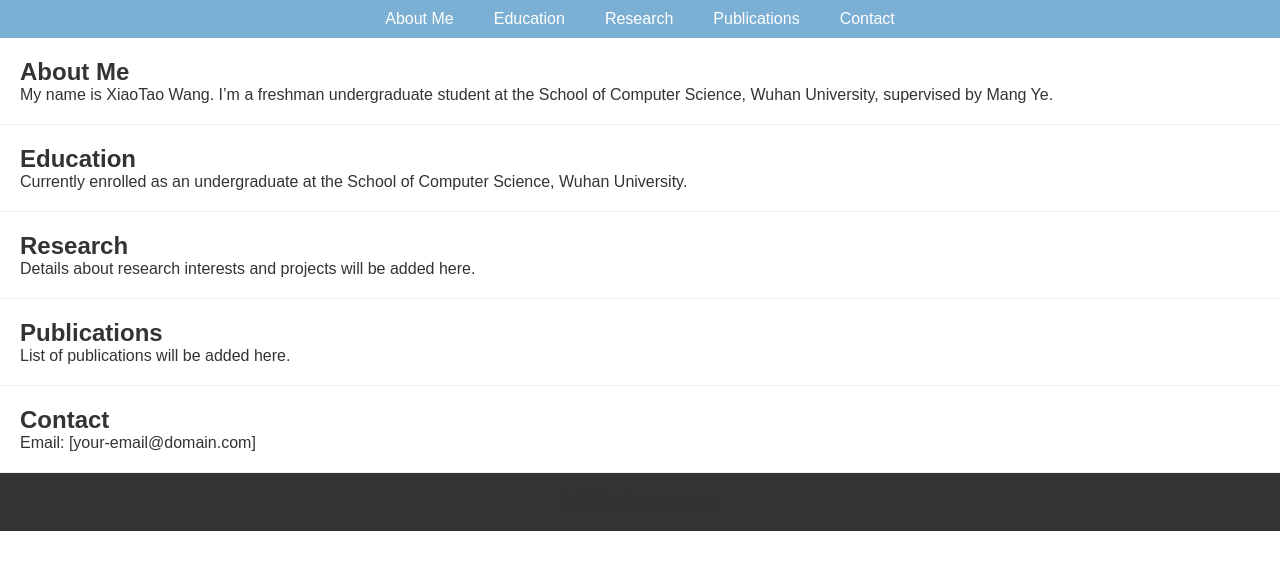
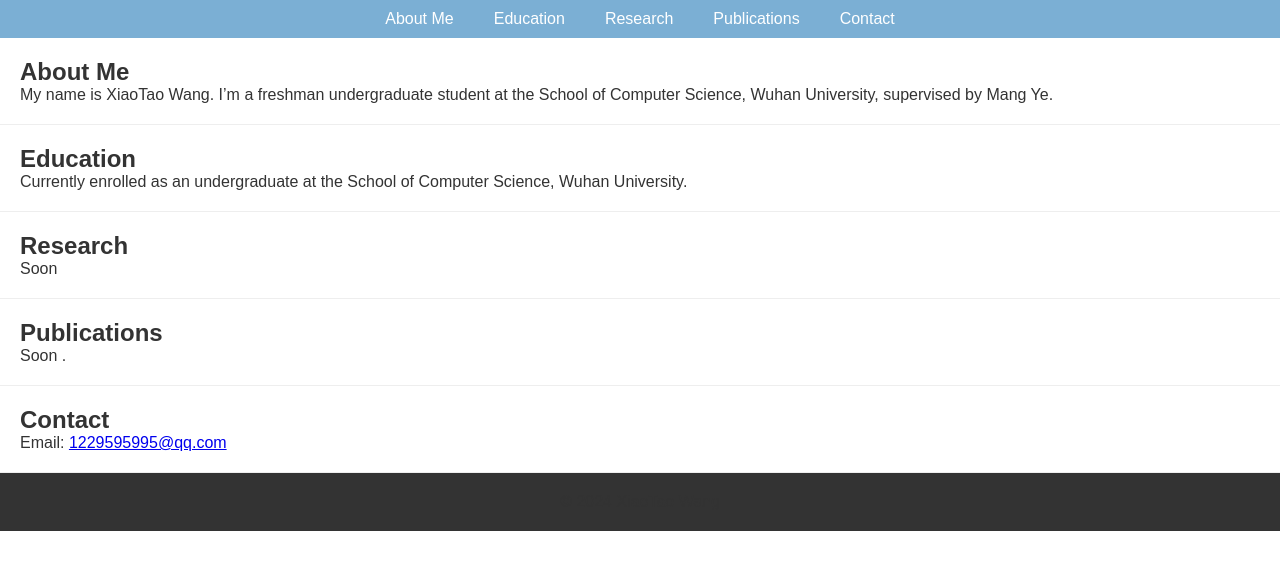
Before and after one commit to 1nram1/1nram1.github.io, a plain HTML site: page index.html in a window 1280 px wide. Drawn offline with Linux system fonts and the light colour scheme.

Commit message:
Update index.html

```diff
--- a/index.html
+++ b/index.html
@@ -31,18 +31,19 @@
 
     <section id="research">
         <h2>Research</h2>
-        <p>Details about research interests and projects will be added here.</p>
+        <p>Soon</p>
     </section>
 
     <section id="publications">
         <h2>Publications</h2>
-        <p>List of publications will be added here.</p>
+        <p>Soon .</p>
     </section>
 
     <section id="contact">
-        <h2>Contact</h2>
-        <p>Email: [your-email@domain.com]</p>
-    </section>
+    <h2>Contact</h2>
+    <p>Email: <a href="mailto:1229595995@qq.com">1229595995@qq.com</a></p>
+</section>
+
 
     <footer>
         <p>© 2024 XiaoTao Wang</p>
```
